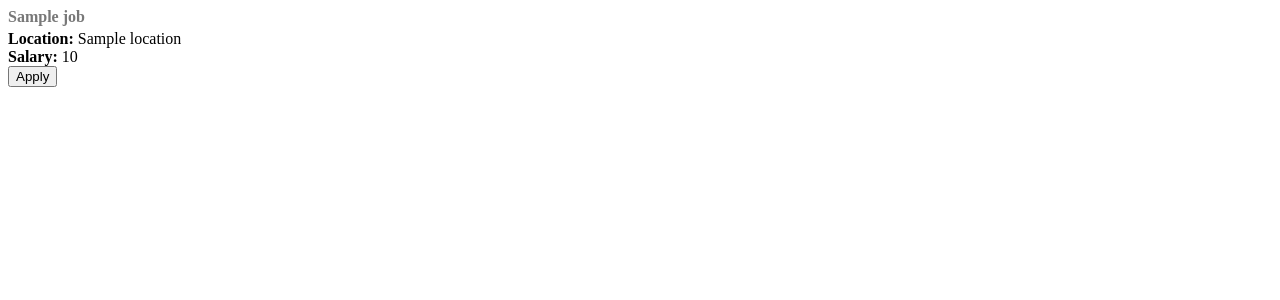
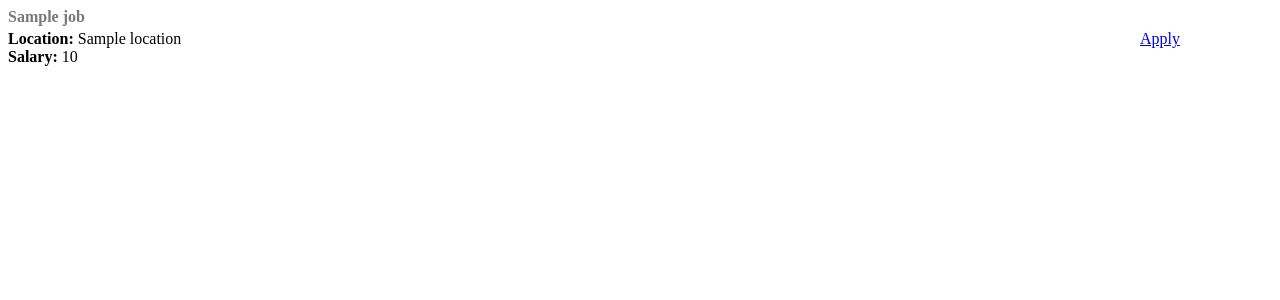
Before and after one commit to AnkurJain305/jovian-website, a Flask app: template templates/jobitem.html in a window 1280 px wide. Shown: the top 300 px of the page. Run offline with Flask 3, Linux system fonts and the light colour scheme; the template is opened without the code that fills it: most values are stand-ins (such as "Sample title", 1, 10 or a date in 2020).

Commit message:
functional website devlop

```diff
--- a/templates/jobitem.html
+++ b/templates/jobitem.html
@@ -1,6 +1,6 @@
 <div class= "border-bottom row" style="margin-bottom: 16px; padding-bottom: 8px;">
 
- <div class="col-9">
+ <div class="col-md-9">
     <h4 style="color: rgb(120,120,120); margin-bottom: 4px;">
         {{job['title']}}
     </h4>
@@ -16,8 +16,16 @@
 
  </div>
 
-    <div class="col-2" >
-     <button type="button" class="btn-primary" >Apply</button>
+    <div class="col-md-2" >
+     <a  href="mailto:akjain3005@gmail.com?subject=Application%20for%20{{
+    job['title']}}body=%20My%20Name%20%3A%3Cyour%20name%20here%3E%0D%0A%0D%0AMy%20resume%20link%3A%3Cresume%20link%3E%0D%0A%0D%0AMy%20LinkedIn%20link%20%3A%20%3Clinkedin%20link%3E" type="button" class="btn-primary text-muted"  id="btn" >Apply  </a>
+     <style>
+        #btn{
+           position: absolute;
+           right: 100px;
+           top: 30px;
+         }
+       </style>
     </div>
 
 </div>
```
Also changed, not shown: templates/footer.html (added, +13 -0 lines), templates/home.html (+25 -11 lines), templates/nav.html (added, +11 -0 lines), static/bootstrap-logo.svg (added), 2 other files.
